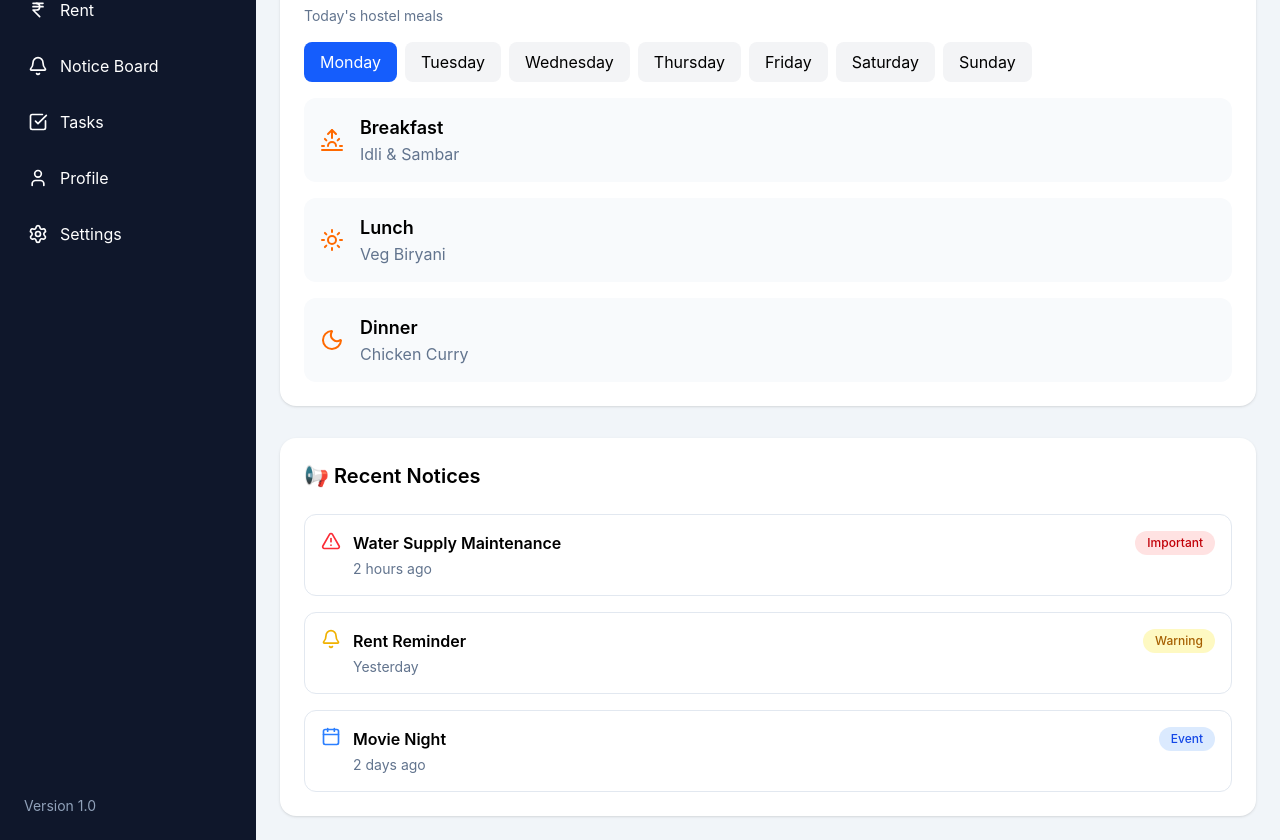
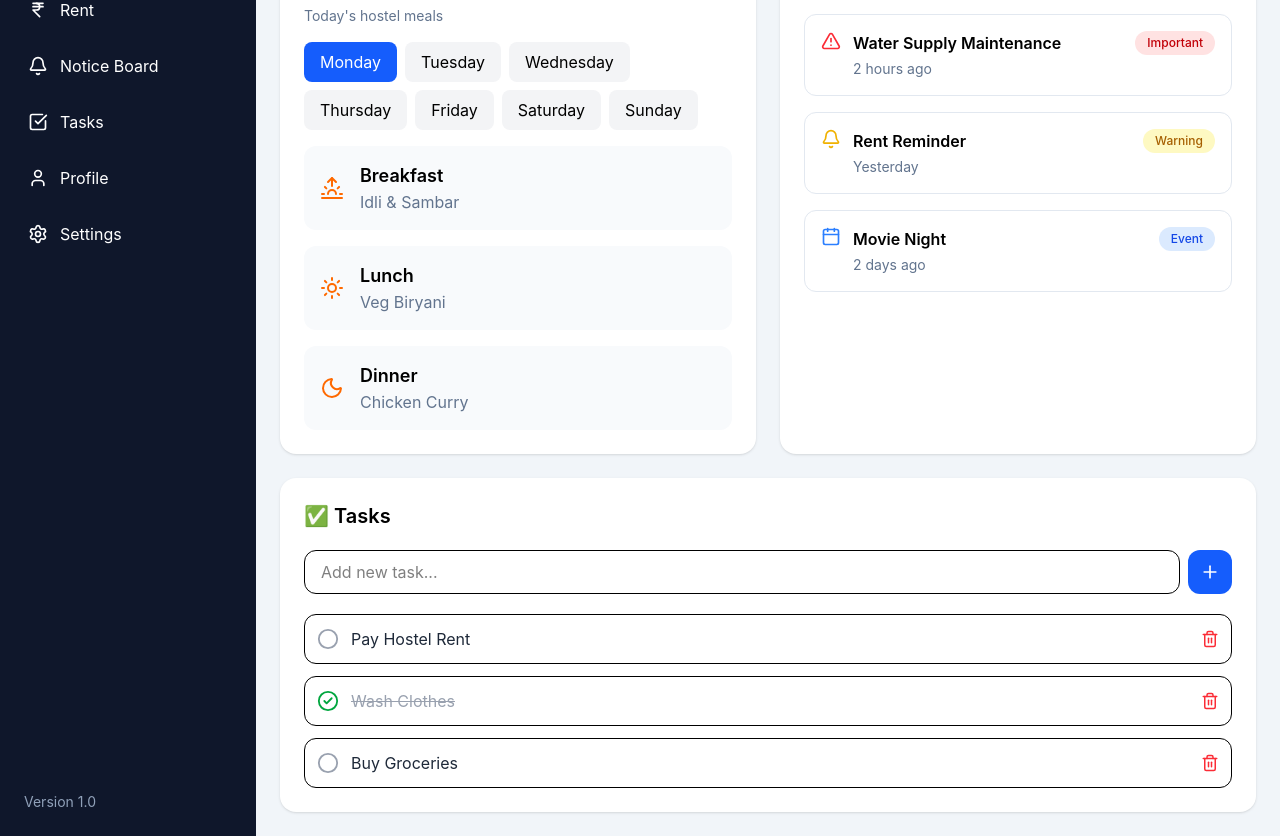
Before and after one commit to sayan-adhikary/staymate, a React (Vite) app: page / in a window 1280 px wide. Shown: the part 430-1270 px from the top of the page. Built offline with nearby package versions, Linux system fonts and the light colour scheme.

Commit message:
Refactor Dashboard component layout: reintroduce MenuCard and NoticeCard, and ensure TaskCard is displayed correctly

```diff
--- a/src/pages/Dashboard.jsx
+++ b/src/pages/Dashboard.jsx
@@ -2,6 +2,7 @@ import React from "react";
 import StatCard from "../components/dashboard/StatCard.jsx";
 import MenuCard from "../components/dashboard/MenuCard.jsx";
 import NoticeCard from "../components/dashboard/NoticeCard.jsx";
+import TaskCard from "../components/dashboard/TaskCard.jsx";
 import { stats } from "../data/statData.js";
 
 function Dashboard() {
@@ -39,11 +40,20 @@ function Dashboard() {
           />
         ))}
       </div>
-      <div className="mt-8">
+      {/* <div className="mt-8">
         <MenuCard />
       </div>
       <div className="mt-8">
         <NoticeCard />
+      </div> */}
+
+      <div className="grid grid-cols-1 lg:grid-cols-2 gap-6 mt-8">
+        <MenuCard />
+        <NoticeCard />
+      </div>
+
+      <div className="mt-6">
+        <TaskCard />
       </div>
     </>
   );
```
